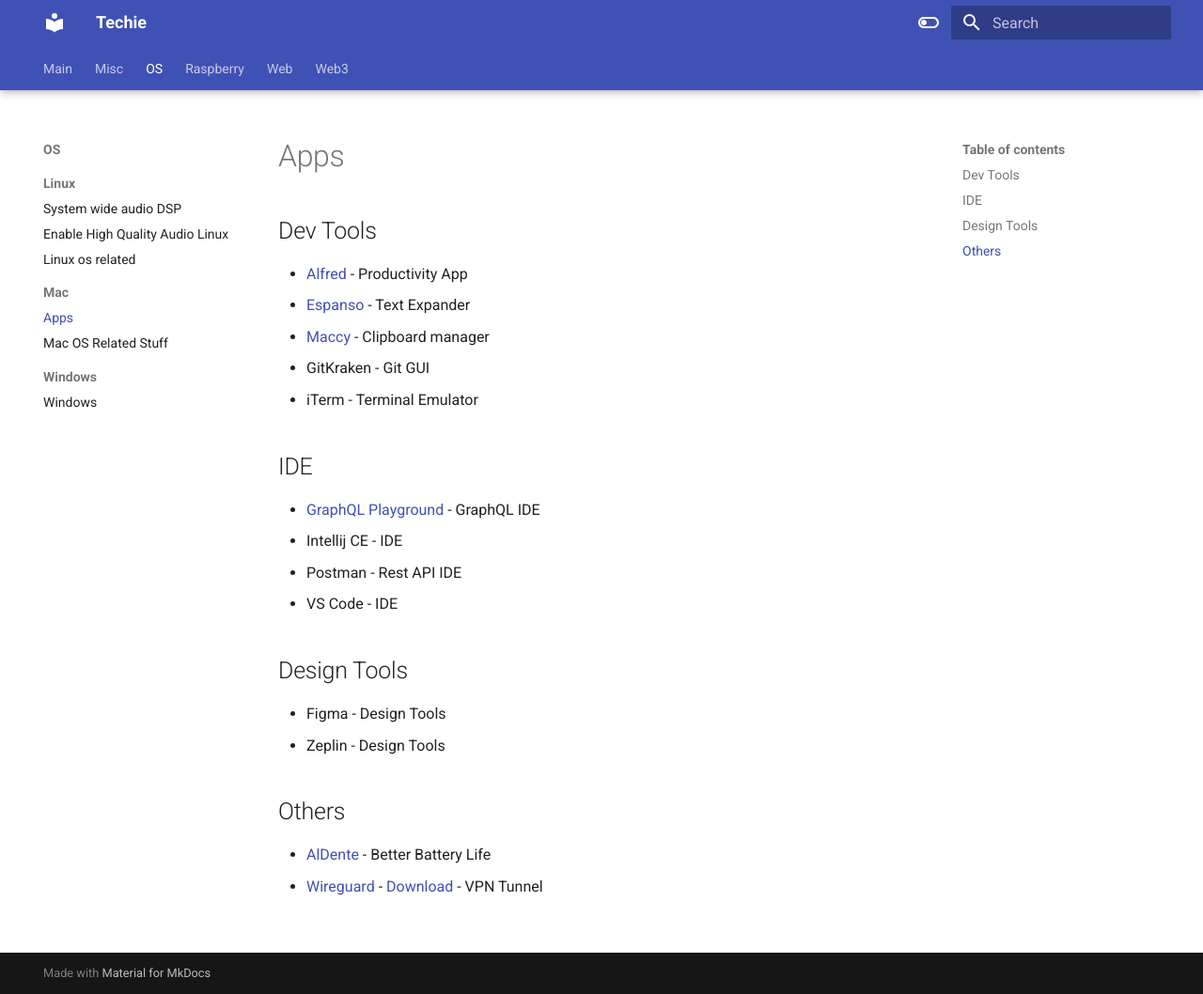
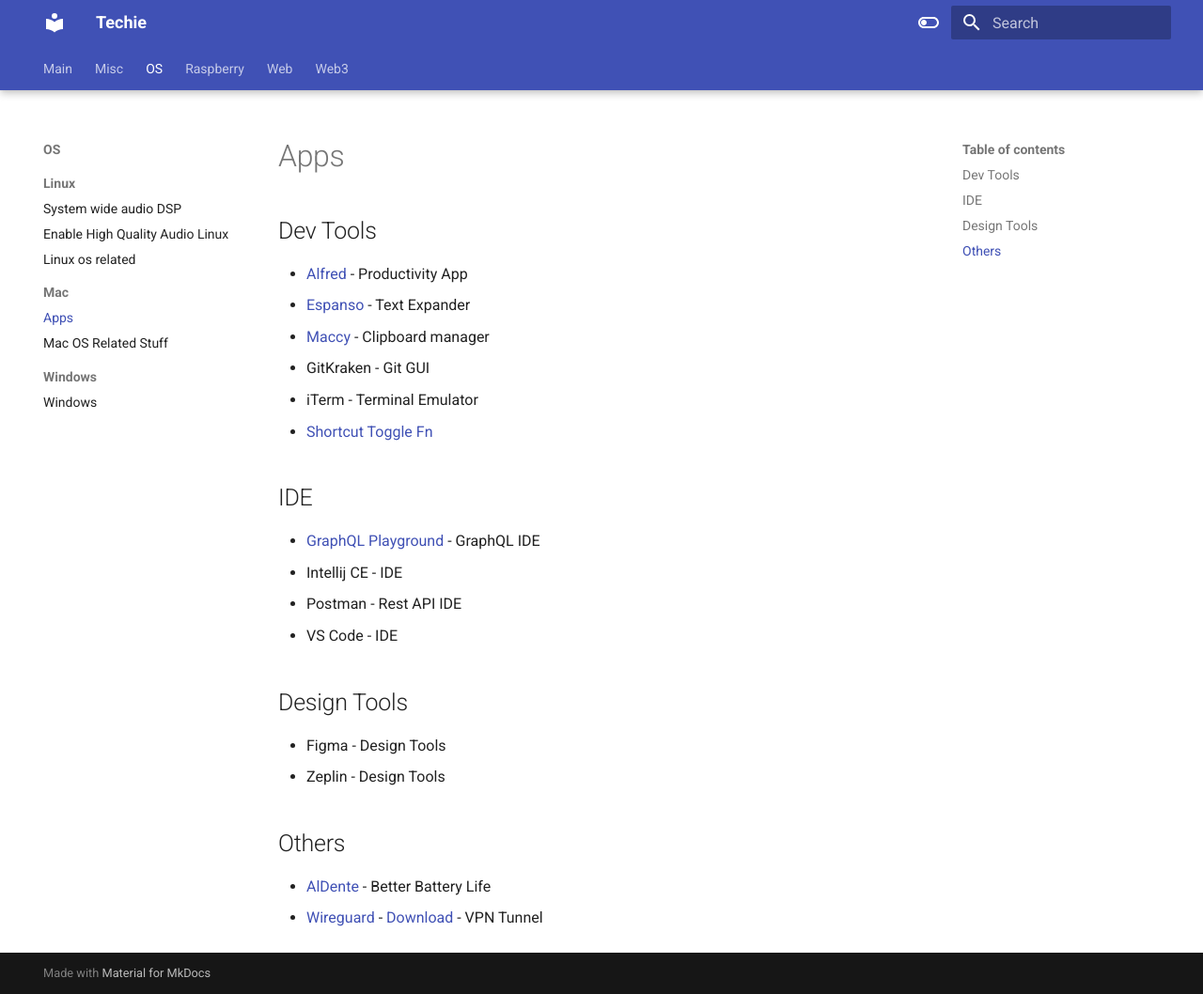
Before and after one commit to 100nandoo/techie, an MkDocs documentation site: the page built from docs/OS/Mac/Apps.md, in a window 1280 px wide and 1058 px high. Shown: the whole window at 94% size. Built offline with MkDocs 1.6.1 and Material for MkDocs 9.7.7, drawn with Linux system fonts in a browser that asks for light colours.

Commit message:
Update Apps.md

```diff
--- a/docs/OS/Mac/Apps.md
+++ b/docs/OS/Mac/Apps.md
@@ -7,6 +7,7 @@
 * [Maccy](https://maccy.app/) - Clipboard manager
 * GitKraken - Git GUI
 * iTerm - Terminal Emulator
+* [Shortcut Toggle Fn](https://www.icloud.com/shortcuts/5e2007526aaf46fcb97e901f63a43b7b)
 
 ## IDE
 * [GraphQL Playground](https://github.com/graphql/graphql-playground) - GraphQL IDE
```
